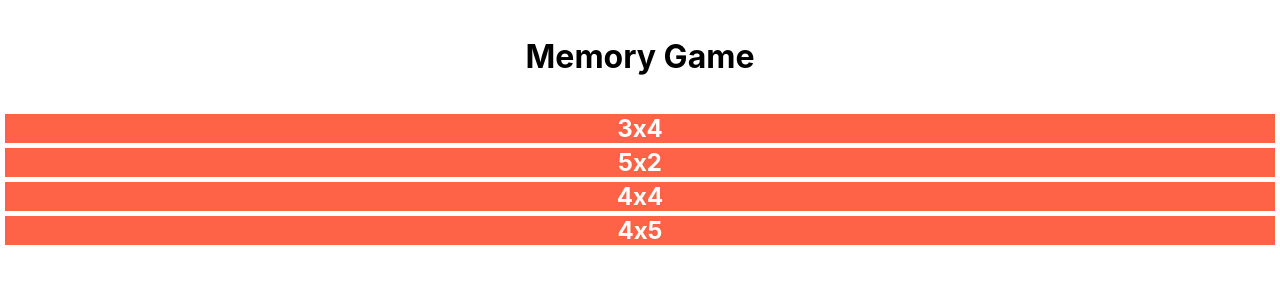
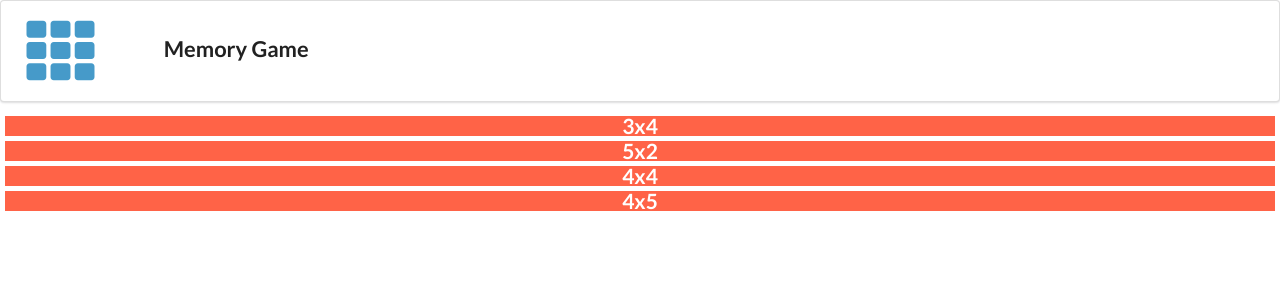
Before and after one commit to adg29/card-memory-game, a React (Create React App) app: page / in a window 1280 px wide. Shown: the top 300 px of the page. Built offline with nearby package versions, Linux system fonts and the light colour scheme.

Commit message:
finish and header styles

```diff
--- a/src/App.css
+++ b/src/App.css
@@ -1,5 +1,14 @@
 .App {
   text-align: center;
+}
+
+i.backToLobby{
+  background-image: url(/img/backNavButton@2x.png);
+  background-size: cover;
+}
+
+i.th {
+  color: #3290C4;
 }
 
 header .elements{
--- a/src/App.js
+++ b/src/App.js
@@ -1,3 +1,4 @@
+import 'semantic-ui-css/semantic.min.css'
 import React, { useState } from 'react'
 import Options from './components/options'
 import Board from './components/board'
@@ -45,10 +46,13 @@ function App() {
       case GAME_VIEWS.SUMMARY:
       default:
         toRender = (
-          <div
-          >
-            You win!
+          <h2 className="ui icon header">
+            <i className="thumbs up outline icon"></i>
+            <div className="content">
+              Finished!
+              <div className="sub header">You matched all the cards!<br/>Good memory!</div>
             </div>
+          </h2>
         )
         break
     }
@@ -58,31 +62,26 @@ function App() {
 
   return (
     <div className="App">
-      <header>
-        <ul className="elements">
-          <li className="back">
+      <div className="ui huge borderless stackable menu">
+        <div className="item">
           {(viewOption !== GAME_VIEWS.LOBBY) && (
-              <div
+              <i
+                  className={`huge icon backToLobby`}
                   onClick={() => {
                       setViewOption(GAME_VIEWS.LOBBY)
                   }}
-              >
-                <img
-                    className={`backToLobby`}
-                    src={`/img/backNavButton@2x.png`}
-                    alt={`Back to Lobby`}
-                />
+              ></i>
+          )}
+          {(viewOption === GAME_VIEWS.LOBBY) && (
+            <i className="th huge icon"></i>
+          )}
         </div>
-            )}
-          </li>
-          <li className="title">
-            <h1>
+        <a className="item">
+        <span className="ui header">
         Memory Game
-            </h1>
-          </li>
-        </ul>
-      </header>
-
+        </span>
+        </a>
+      </div>
       {renderGame(viewOption)}
     </div>
   );
```
Also changed, not shown: 1 other file (tests, documents, lock files or other folders). Lines whose indentation alone changed are shown as unchanged.
